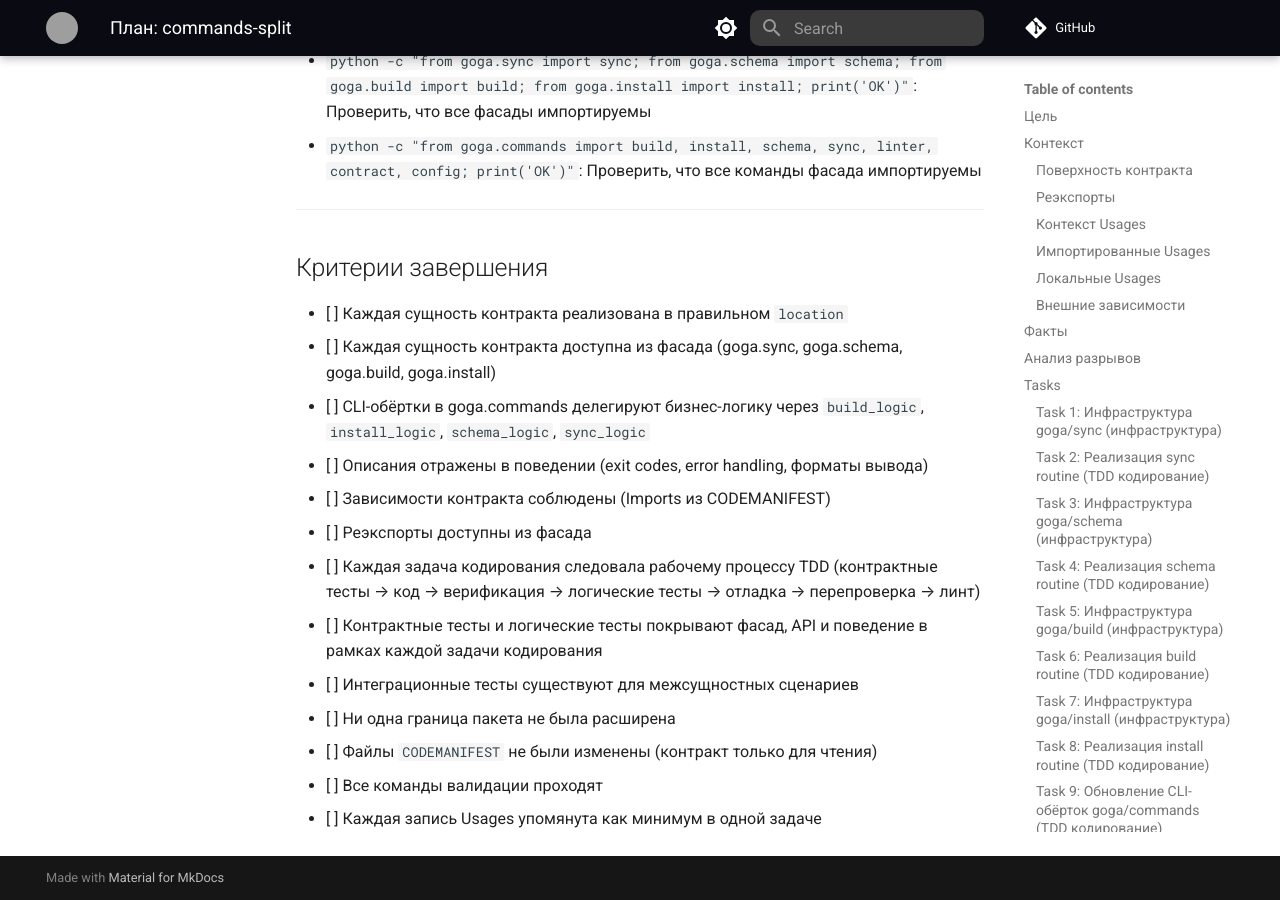
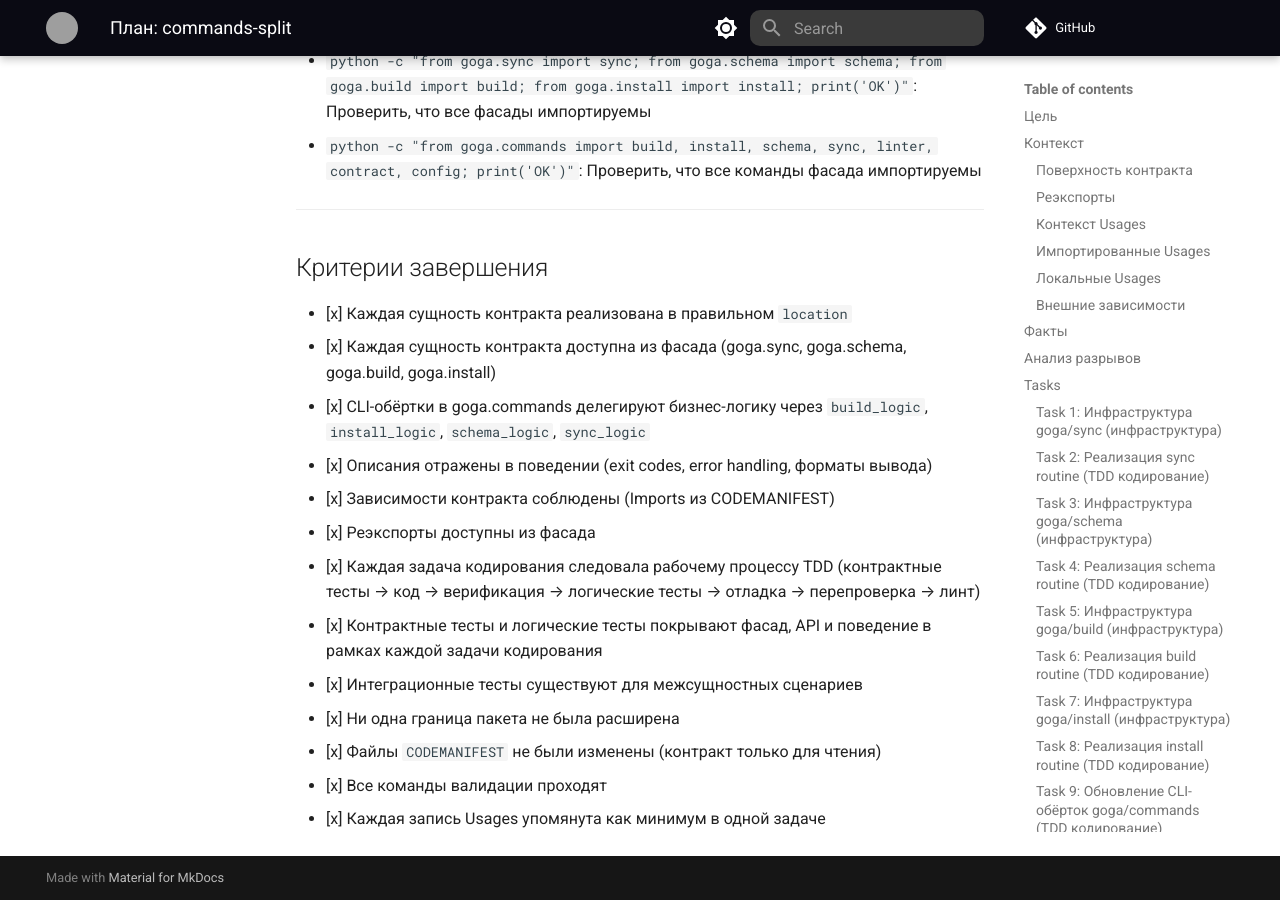
Before and after one commit to qarium/goga, an MkDocs documentation site: the page built from docs/plans/commands-split.md, in a window 1280 px wide and 900 px high, scrolled down 15282 px. Built offline with MkDocs 1.6.1 and Material for MkDocs 9.7.7, drawn with Linux system fonts in a browser that asks for light colours; comment, search, counter and statistics services are not loaded; some of the changed text lies outside the part shown; grey boxes are pictures that could not be loaded.

```diff
--- a/docs/plans/commands-split.md
+++ b/docs/plans/commands-split.md
@@ -472,12 +472,12 @@ def install(ctx, agent):
 
 **КРИТИЧЕСКИ: файлы `CODEMANIFEST` — определения контракта только для чтения. НЕ изменяйте их.**
 
-- [ ] Создать/обновить файл `tests/goga/commands/test_integration_split.py`
-- [ ] Протестировать: sync CLI вызывает sync_logic с правильными аргументами и пробрасывает exit_code
-- [ ] Протестировать: schema CLI вызывает schema_logic, обрабатывает ValueError (exit 1), выводит JSON через click.echo
-- [ ] Протестировать: build CLI вызывает build_logic с config и cli_options, пробрасывает exit_code
-- [ ] Протестировать: install CLI вызывает install_logic с agent и config, пробрасывает exit_code
-- [ ] Запустить валидацию: `python -m pytest tests/ -v`
+- [x] Создать/обновить файл `tests/goga/commands/test_integration_split.py`
+- [x] Протестировать: sync CLI вызывает sync_logic с правильными аргументами и пробрасывает exit_code
+- [x] Протестировать: schema CLI вызывает schema_logic, обрабатывает ValueError (exit 1), выводит JSON через click.echo
+- [x] Протестировать: build CLI вызывает build_logic с config и cli_options, пробрасывает exit_code
+- [x] Протестировать: install CLI вызывает install_logic с agent и config, пробрасывает exit_code
+- [x] Запустить валидацию: `python -m pytest tests/ -v`
 
 ---
 
@@ -497,16 +497,16 @@ def install(ctx, agent):
 
 ## Критерии завершения
 
-- [ ] Каждая сущность контракта реализована в правильном `location`
-- [ ] Каждая сущность контракта доступна из фасада (goga.sync, goga.schema, goga.build, goga.install)
-- [ ] CLI-обёртки в goga.commands делегируют бизнес-логику через `build_logic`, `install_logic`, `schema_logic`, `sync_logic`
-- [ ] Описания отражены в поведении (exit codes, error handling, форматы вывода)
-- [ ] Зависимости контракта соблюдены (Imports из CODEMANIFEST)
-- [ ] Реэкспорты доступны из фасада
-- [ ] Каждая задача кодирования следовала рабочему процессу TDD (контрактные тесты → код → верификация → логические тесты → отладка → перепроверка → линт)
-- [ ] Контрактные тесты и логические тесты покрывают фасад, API и поведение в рамках каждой задачи кодирования
-- [ ] Интеграционные тесты существуют для межсущностных сценариев
-- [ ] Ни одна граница пакета не была расширена
-- [ ] Файлы `CODEMANIFEST` не были изменены (контракт только для чтения)
-- [ ] Все команды валидации проходят
-- [ ] Каждая запись Usages упомянута как минимум в одной задаче
+- [x] Каждая сущность контракта реализована в правильном `location`
+- [x] Каждая сущность контракта доступна из фасада (goga.sync, goga.schema, goga.build, goga.install)
+- [x] CLI-обёртки в goga.commands делегируют бизнес-логику через `build_logic`, `install_logic`, `schema_logic`, `sync_logic`
+- [x] Описания отражены в поведении (exit codes, error handling, форматы вывода)
+- [x] Зависимости контракта соблюдены (Imports из CODEMANIFEST)
+- [x] Реэкспорты доступны из фасада
+- [x] Каждая задача кодирования следовала рабочему процессу TDD (контрактные тесты → код → верификация → логические тесты → отладка → перепроверка → линт)
+- [x] Контрактные тесты и логические тесты покрывают фасад, API и поведение в рамках каждой задачи кодирования
+- [x] Интеграционные тесты существуют для межсущностных сценариев
+- [x] Ни одна граница пакета не была расширена
+- [x] Файлы `CODEMANIFEST` не были изменены (контракт только для чтения)
+- [x] Все команды валидации проходят
+- [x] Каждая запись Usages упомянута как минимум в одной задаче
```
Also changed, not shown: 1 other file.
